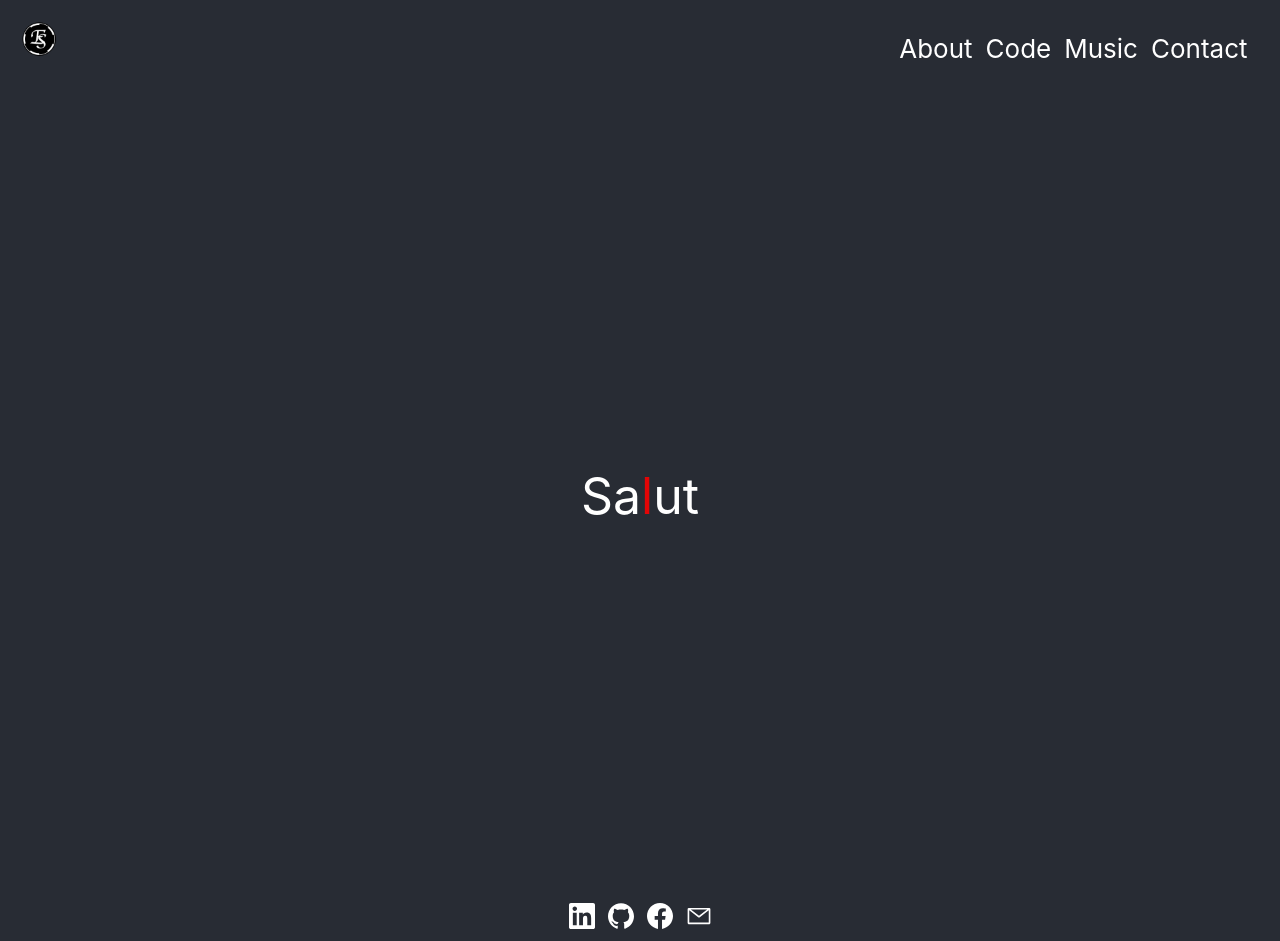
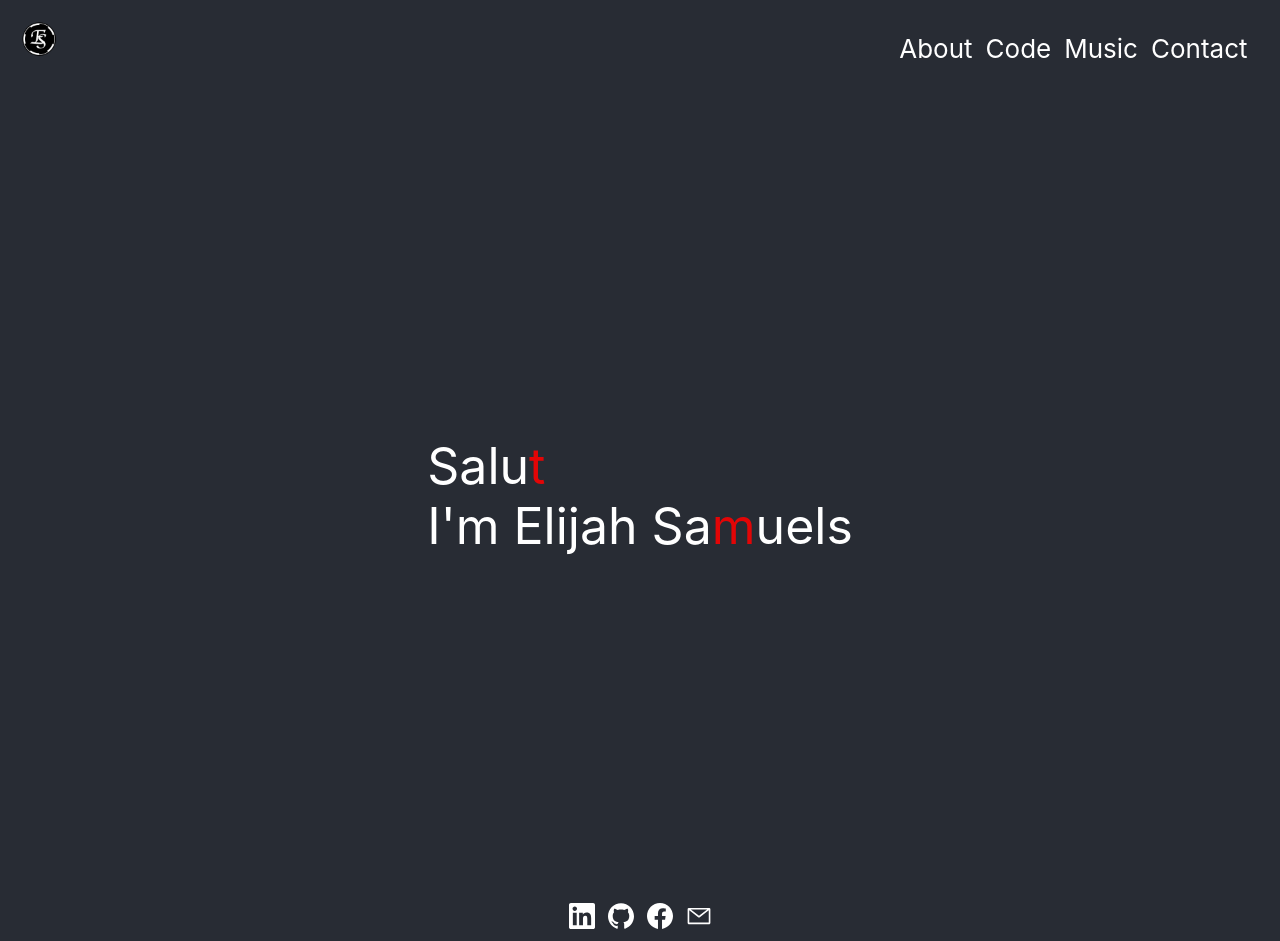
Before and after one commit to elijahsamuels/personal-website2, a React (Create React App) app: page / in a window 1280 px wide. Built offline with nearby package versions, Linux system fonts and the light colour scheme; no server answers.

Commit message:
updated Greeting.js

```diff
--- a/src/staticComponents/Greeting.js
+++ b/src/staticComponents/Greeting.js
@@ -32,7 +32,7 @@ function Greeting() {
   ];
 
   const greeting = hello[Math.floor(Math.random() * hello.length)];
-	console.log('greeting:', greeting);
+  console.log("greeting:", greeting);
 
   const [ , setTime] = useState(Date.now());
 
@@ -43,7 +43,12 @@ function Greeting() {
     };
   }, []);
 
-  return <div className="greeting">{ColorChanger(greeting)}</div>;
+  return (
+    <div className="greeting">
+      <div>{ColorChanger(greeting)}</div>
+      <div>{ColorChanger("I'm Elijah Samuels")}</div>
+    </div>
+  );
 }
 
 export default Greeting;
```
